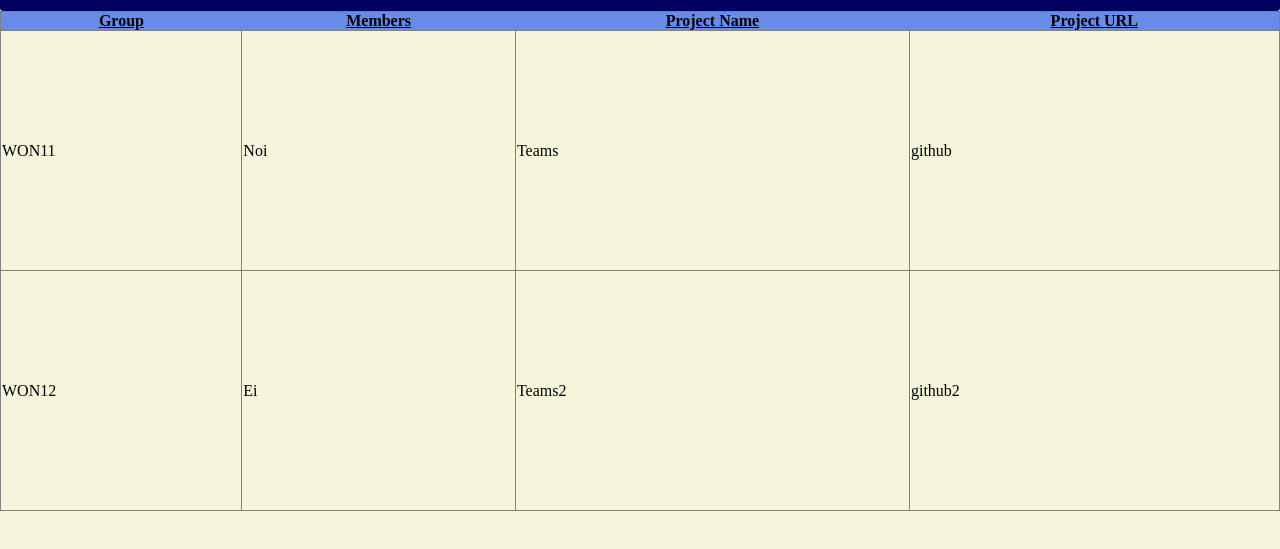
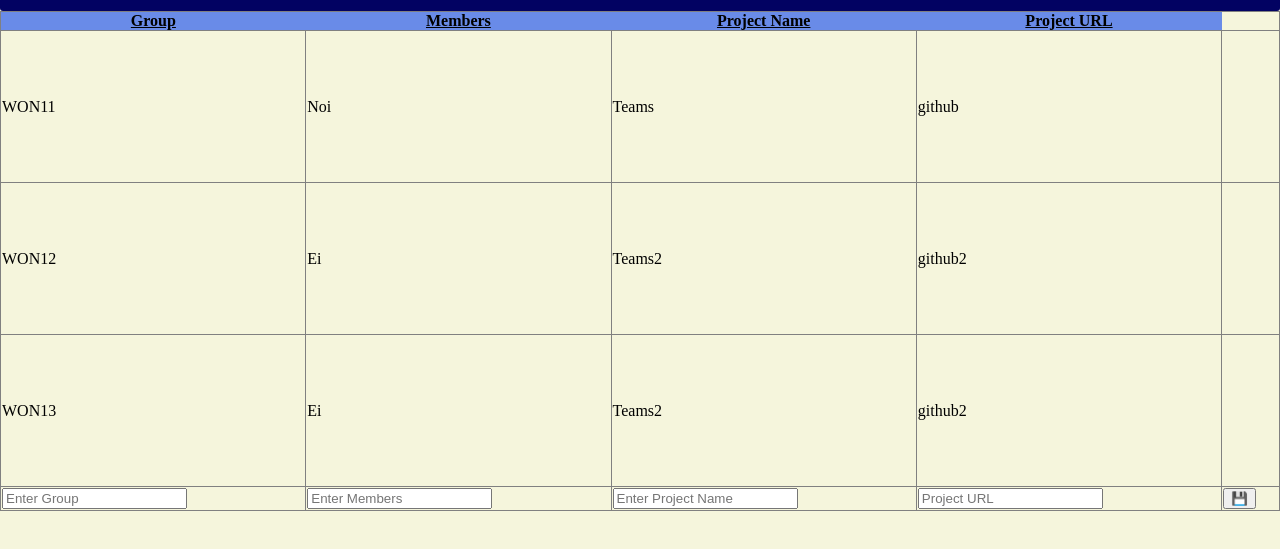
Before and after one commit to vaidanicu/Team-Networking.github.io, a plain HTML site: page index.html in a window 1280 px wide. Shown: the part 117-666 px from the top of the page. Drawn offline with Linux system fonts and the light colour scheme.

Commit message:
prepeare form to submit/add new team

```diff
--- a/index.html
+++ b/index.html
@@ -19,16 +19,63 @@
     </header>
 
     <div>
+      <form action="secretariat" method="post">
         <table border="1" id="teams">
           <thead>
+            <tr>
               <th>Group</th>
               <th>Members</th>
               <th>Project Name</th>
               <th>Project URL</th>
+            </tr>
           </thead>
 
           <tbody></tbody>
+          <tfoot>
+            <tr>
+              <td>
+                <input
+                  type="text"
+                  placeholder="Enter Group"
+                  name="promotion"
+                  id="promotion"
+                  required
+                />
+              </td>
+              <td>
+                <input
+                  type="text"
+                  placeholder="Enter Members"
+                  name="members"
+                  id="members"
+                  required
+                />
+              </td>
+              <td>
+                <input
+                  type="text"
+                  placeholder="Enter Project Name"
+                  name="name"
+                  id="name"
+                  required
+                />
+              </td>
+              <td>
+                <input
+                  type="text"
+                  placeholder="Project URL"
+                  name="url"
+                  id="url"
+                  required
+                />
+              </td>
+              <td>
+                <button type="submit">💾</button>
+              </td>
+            </tr>
+          </tfoot>
         </table>
+      </form>
     </div>
     <script src="js/index.js"></script>
   </body>
--- a/js/index.js
+++ b/js/index.js
@@ -12,6 +12,7 @@ function displayTeams(teams) {
             <td>${team.members}</td>
             <td>${team.name}</td>
             <td>${team.url}</td>
+            <td></td>
         </tr>`
   );
   document.querySelector("#teams tbody").innerHTML = teamsHTML.join("");
--- a/teams.json
+++ b/teams.json
@@ -10,5 +10,11 @@
     "members": "Ei",
     "name": "Teams2",
     "url": "github2"
+  },
+  {
+    "promotion": "WON13",
+    "members": "Ei",
+    "name": "Teams2",
+    "url": "github2"
   }
 ]
```
Lines whose indentation alone changed are shown as unchanged.
